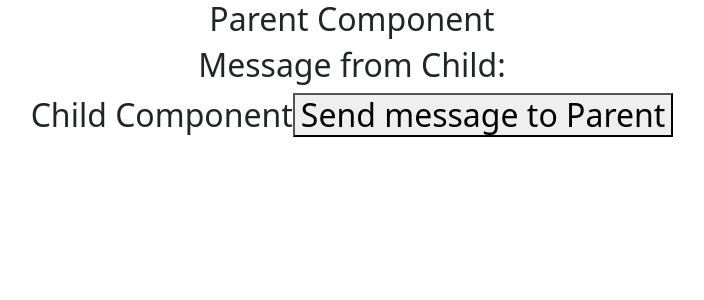
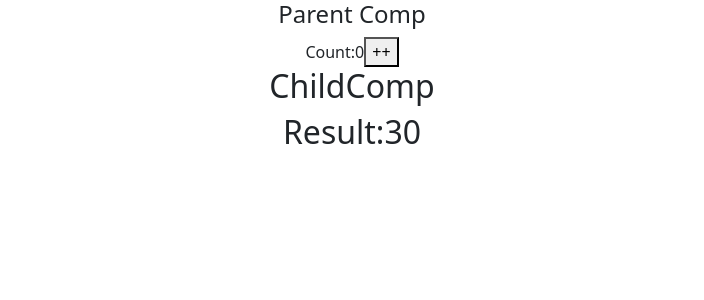
Before and after one commit to pranaliPukale/NewReact, a React (Create React App) app in the folder my/: page /CompCommunication in a window 1280 px wide. Shown: the top 300 px of the page, without its empty margins (288-992 px from the left). Built offline with nearby package versions, Linux system fonts and the light colour scheme.

Commit message:
useMemo hook
useMemo Hook

```diff
--- a/my/src/App.js
+++ b/my/src/App.js
@@ -8,6 +8,7 @@ import Webpage from './Component/Webpage';
 import UseEffectHook from './Component/UseEffectHook';
 import ParentComp from './Component/ComponentCommunication/ParentComp';
 import ParentCompFunction from './Component/ComponentCommunication/ParentCompFunction';
+import UseMemoParentComp from './Component/UseMemoHook.jsx/UseMemoParentComp';
 
 function App() {
 
@@ -30,7 +31,7 @@ function App() {
       //</header>
    // </div>
    <div  className='App'>
-      <ParentCompFunction/>
+      <UseMemoParentComp/>
   </div>
 
 
--- /dev/null
+++ b/my/src/Component/UseMemoHook.jsx/ChildComp.jsx
@@ -0,0 +1,20 @@
+import React,{useMemo} from 'react'
+
+const ChildComp = ({num1,num2}) => {
+  const result = useMemo(()=>{
+
+    let sum =0;
+    sum =num1 +num2;
+    return sum
+
+},[num1,num2])
+
+  return (
+    <>
+    <h2>ChildComp</h2>
+    <h2>Result:{result}</h2>
+    </>
+  )
+}
+
+export default ChildComp
--- /dev/null
+++ b/my/src/Component/UseMemoHook.jsx/UseMemoParentComp.jsx
@@ -0,0 +1,17 @@
+import React, { useState } from 'react'
+import ChildComp from './ChildComp'
+const UseMemoParentComp = () => {
+  const [count,setCount]=useState(0)
+ const incriment=()=>
+ {
+  setCount(count+1);
+ }
+  return (
+    <>
+    <h4>Parent Comp</h4>
+    Count:{count}<button onClick={incriment}> ++</button>
+    <ChildComp num1={10} num2={20}/>
+    </>
+  )
+}
+export default UseMemoParentComp
```
